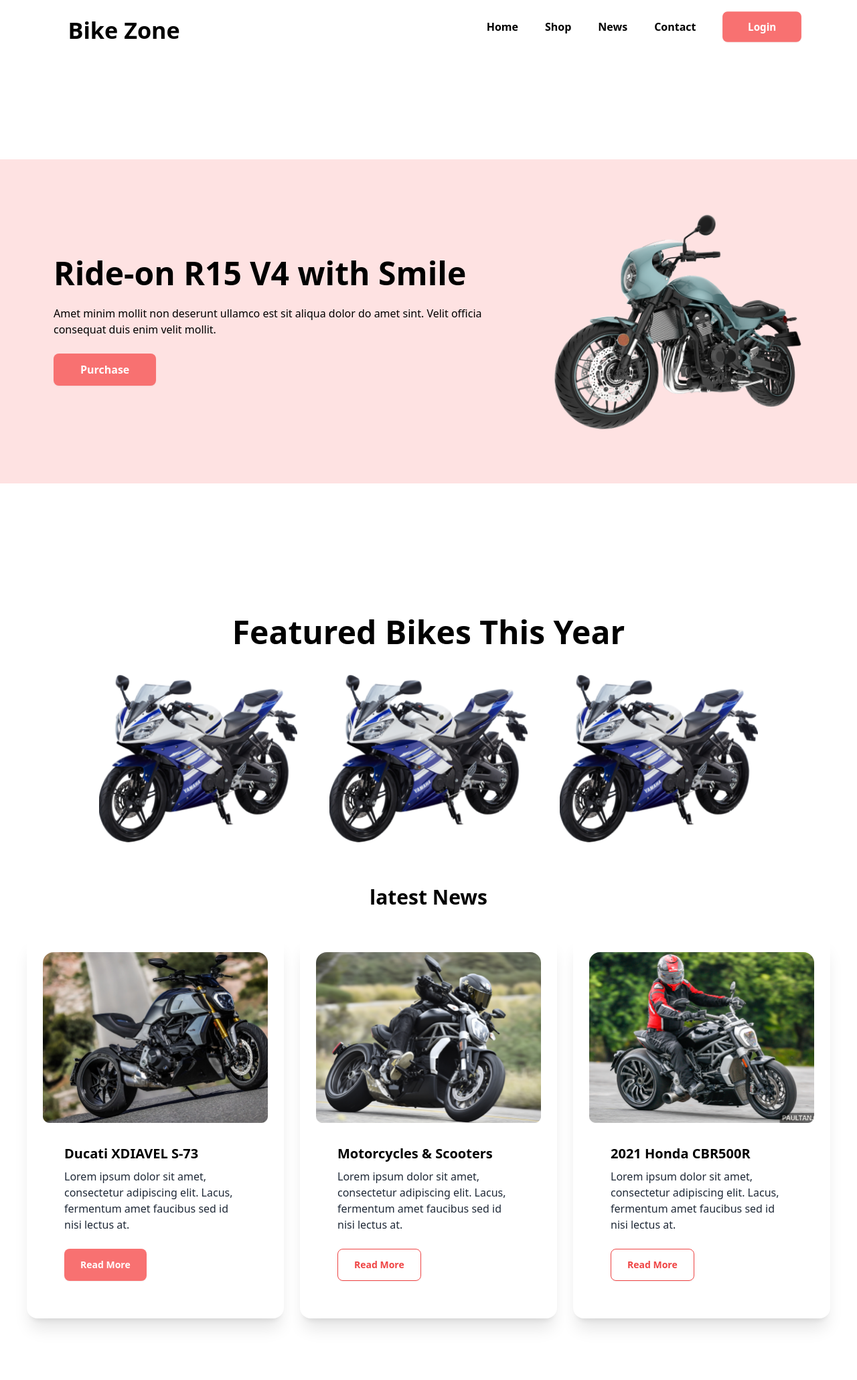
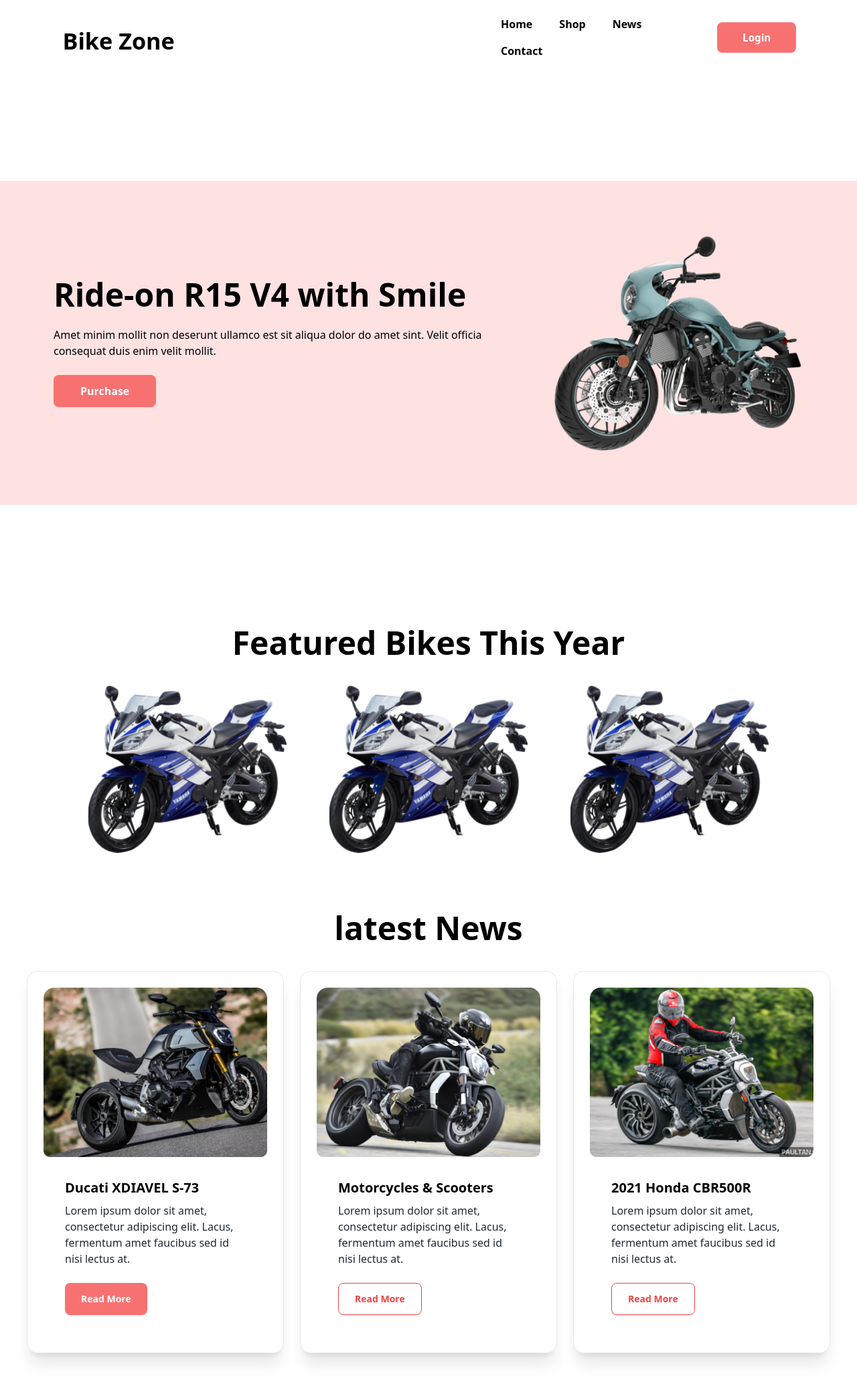
Before and after one commit to mdjihad84/Vite-react-website, a React (Vite) app: page / in a window 1280 px wide. Shown: the whole page at 67% size. Before the commit the page ends 2009 px from the top, so only its background shows below. Built offline with nearby package versions, Linux system fonts and the light colour scheme.

Commit message:
latest area complete

```diff
--- a/index.html
+++ b/index.html
@@ -1,9 +1,9 @@
 <!doctype html>
 <html lang="en">
   <head>
-    <meta charset="UTF-8" />
-    <link rel="icon" type="image/svg+xml" href="/vite.svg" />
-    <meta name="viewport" content="width=device-width, initial-scale=1.0" />
+    <meta charset="UTF-8"/>
+    <link rel="icon" type="image/svg+xml" href="/vite.svg"/>
+    <meta name="viewport" content="width=device-width, initial-scale=1.0"/>
     <title>Bike-zone</title>
   </head>
   <body>
--- a/src/components/Fetured.jsx
+++ b/src/components/Fetured.jsx
@@ -3,9 +3,9 @@ function Featured() {
   return (
     <div className="bg-white p-4">
       <div className="text-center mb-8">
-        <h2 className="text-black text-5xl font-semibold my-6">Featured Bikes This Year</h2>
+        <h2 className="text-black text-5xl font-semibold my-2">Featured Bikes This Year</h2>
       </div>
-      <div className="flex flex-wrap justify-center gap-8">
+      <div className="flex flex-wrap justify-center gap-12">
         <div className="w-full sm:w-1/2 lg:w-1/4 p-2">
           <img src="/src/assets/images/others/feature-bike.png" alt="Featured Bike" className="w-full h-auto"/>
         </div>
@@ -19,5 +19,4 @@ function Featured() {
     </div>
   );
 };
-
 export default Featured;
--- a/src/components/Header.jsx
+++ b/src/components/Header.jsx
@@ -1,9 +1,10 @@
 
 function Header() {
   return (
-    <section className="navbar bg-white px-20">
+    <section className="navbar bg-white">
       <div className="navbar-start mt-4">
-        {/*(Dropdown for small screens) */}
+
+        {/*small screens) */}
         <div className="dropdown">
           <button tabIndex={0} className="btn btn-ghost lg:hidden">
             <svg xmlns="http://www.w3.org/2000/svg" className="h-5 w-5" fill="none" viewBox="0 0 24 24" stroke="currentColor">
@@ -17,12 +18,13 @@ function Header() {
             <li><a href="#">Contact</a></li>
           </ul>
         </div>
+
         {/* Logo for large screens */}
-        <a className="btn btn-ghost hidden lg:block text-black font-bold text-4xl font-system-ui">Bike Zone</a>
+        <a className="btn btn-ghost hidden lg:block text-black font-bold text-4xl font-system-ui px-20">Bike Zone</a>
       </div>
 
-      {/* Navbar links for large screens */}
-      <div className="navbar-end hidden lg:flex">
+      {/*large screens */}
+      <div className="navbar-end hidden lg:flex px-20">
         <ul className="menu menu-horizontal px-1">
           <li><a className="text-black ml-2 text-base font-semibold" href="#">Home</a></li>
           <li><a className="text-black ml-2 text-base font-semibold" href="#">Shop</a></li>
@@ -32,8 +34,8 @@ function Header() {
         <button className="btn bg-red-400 text-white px-10 border-none text-base ml-4">Login</button>
       </div>
 
-      {/* Logo for small screens */}
-      <a className="btn text-xl ml-auto lg:hidden font-bold bg-red-400 border-none text-white font-system-ui">Bike Zone</a>
+      {/*small screens */}
+        <button className="btn bg-red-400 ml-auto lg:hidden text-white px-10 border-none text-base ml-4">Login</button>
     </section>
   );
 }
--- a/src/components/Hero.jsx
+++ b/src/components/Hero.jsx
@@ -2,11 +2,11 @@
 function Hero() {
   return (
     <section className="hero min-h-screen bg-white">
-      <div className="hero-content flex flex-col lg:flex-row-reverse items-center bg-red-100 p-20 my-6">
+      <div className="flex flex-col lg:flex-row-reverse items-center bg-red-100 p-20 py-30">
         <img src="/src/assets/images/slider/bike1.png" className="max-w-full lg:max-w-sm rounded-lg" alt="Bike"/>
         <div className="lg:mr-8 text-center lg:text-left mt-6 lg:mt-0">
           <h1 className="text-3xl md:text-5xl font-bold text-black">Ride-on R15 V4 with Smile</h1>
-          <p className="py-4 md:py-6 text-black">
+          <p className="py-4 md:py-6 text-black font-sans">
             Amet minim mollit non deserunt ullamco est sit aliqua dolor do amet sint. Velit
             officia consequat duis enim velit mollit.
           </p>
--- a/src/components/Latest.jsx
+++ b/src/components/Latest.jsx
@@ -3,11 +3,12 @@ function Latest() {
     <section className="bg-white py-10">
       <div className="container mx-auto px-4">
         <div className="text-center mb-10">
-          <h1 className="text-2xl md:text-3xl font-bold text-black">latest News</h1>
+          <h1 className="text-5xl font-semibold text-black mt-6">latest News</h1>
         </div>
+
         {/* 1st card */}
         <div className="flex flex-wrap justify-center gap-6 mt-6">
-          <div className="card w-full sm:w-80 md:w-96 shadow-xl p-6">
+          <div className="card w-full sm:w-80 md:w-96 shadow-xl p-6 border border-solid">
             <figure>
               <img src="/src/assets/images/others/Latest1.png" alt="Ducati XDIAVEL S-73" className="w-full"/>
             </figure>
@@ -19,8 +20,9 @@ function Latest() {
               </div>
             </div>
           </div>
+
           {/* 2nd card */}
-          <div className="card w-full sm:w-80 md:w-96 shadow-xl p-6">
+          <div className="card w-full sm:w-80 md:w-96 shadow-xl p-6 border border-solid">
             <figure>
               <img src="/src/assets/images/others/Latest2.png" alt="Motorcycles & Scooters" className="w-full"/>
             </figure>
@@ -32,8 +34,9 @@ function Latest() {
               </div>
             </div>
           </div>
+
           {/* 3th card */}
-          <div className="card w-full sm:w-80 md:w-96 shadow-xl p-6">
+          <div className="card w-full sm:w-80 md:w-96 shadow-xl p-6 border border-solid">
             <figure>
               <img src="/src/assets/images/others/Latest3.png" alt="2021 Honda CBR500R" className="w-full"/>
             </figure>
```
